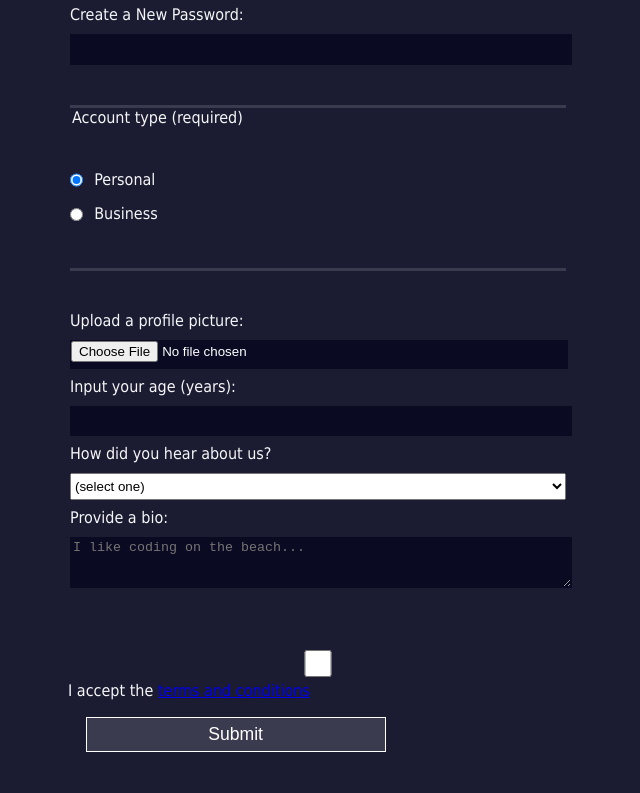
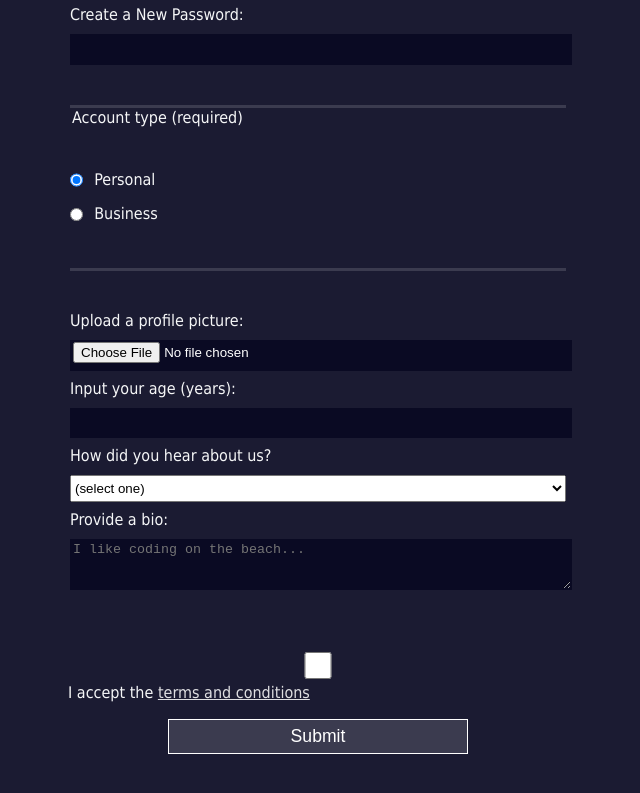
Before and after one commit to mashalumairniazi/RegistrationForm, a plain HTML site: page index.html in a window 1280 px wide. Shown: the part 375-1168 px from the top of the page, without its empty margins (322-962 px from the left). Before the commit the page ends 1127 px from the top, so only its background shows below. Drawn offline with Linux system fonts and the light colour scheme.

Commit message:
Update styles.css

```diff
--- a/styles.css
+++ b/styles.css
@@ -18,6 +18,7 @@ form {
   max-width: 500px;
   min-width: 300px;
   margin: 0 auto;
+  padding-bottom: 2em;
 }
 
 fieldset {
@@ -58,13 +59,22 @@ input, textarea {
 input[type="submit"] {
   display: block;
   width: 60%;
-  margin: 1em;
-  min-width:300px;
-  left-margin:auto;
-  right-margin:auto;
+  margin: 1em auto;
   height: 2em;
   font-size: 1.1rem;
   background-color: #3b3b4f;
   border-color: white;
+  min-width: 300px;
+}
 
+input[type="file"] {
+  padding: 1px 2px;
 }
+
+.inline{
+  display: inline;
+}
+
+a{
+  color:#dfdfe2;
+}
```
